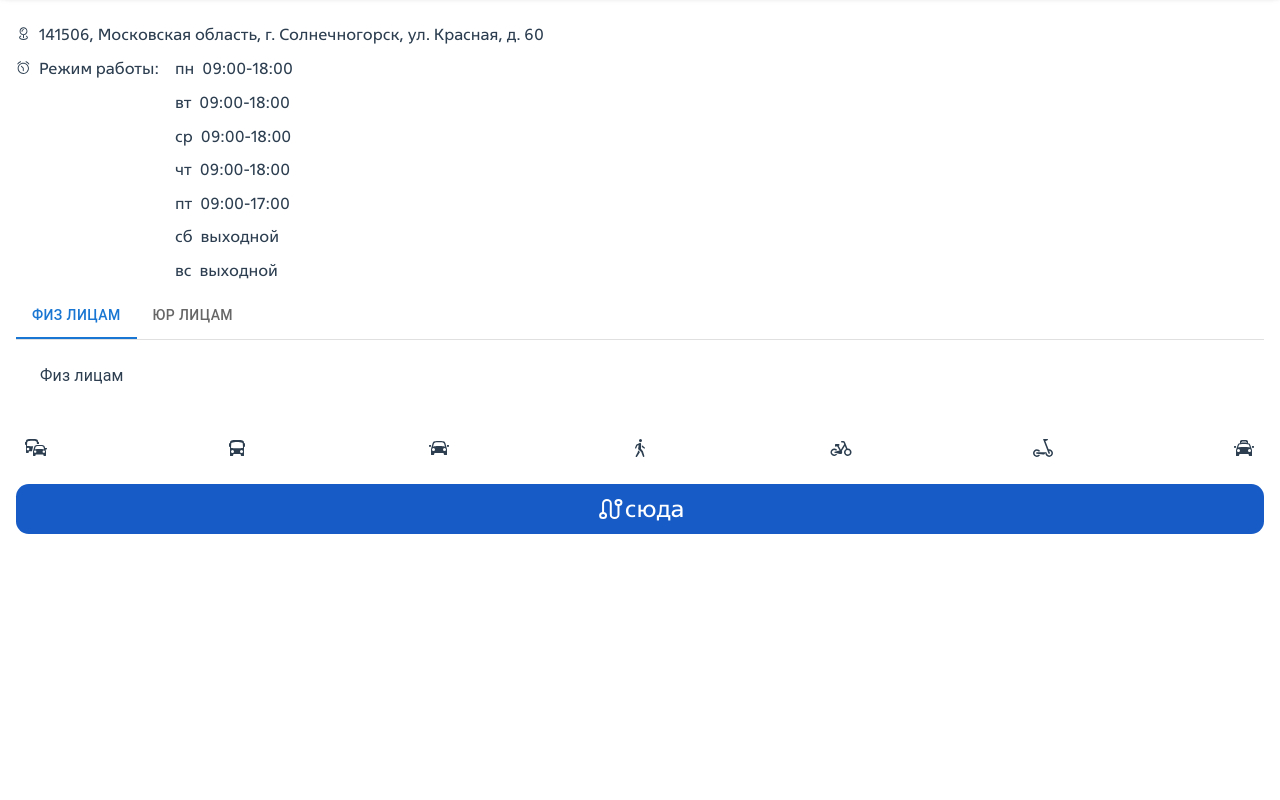
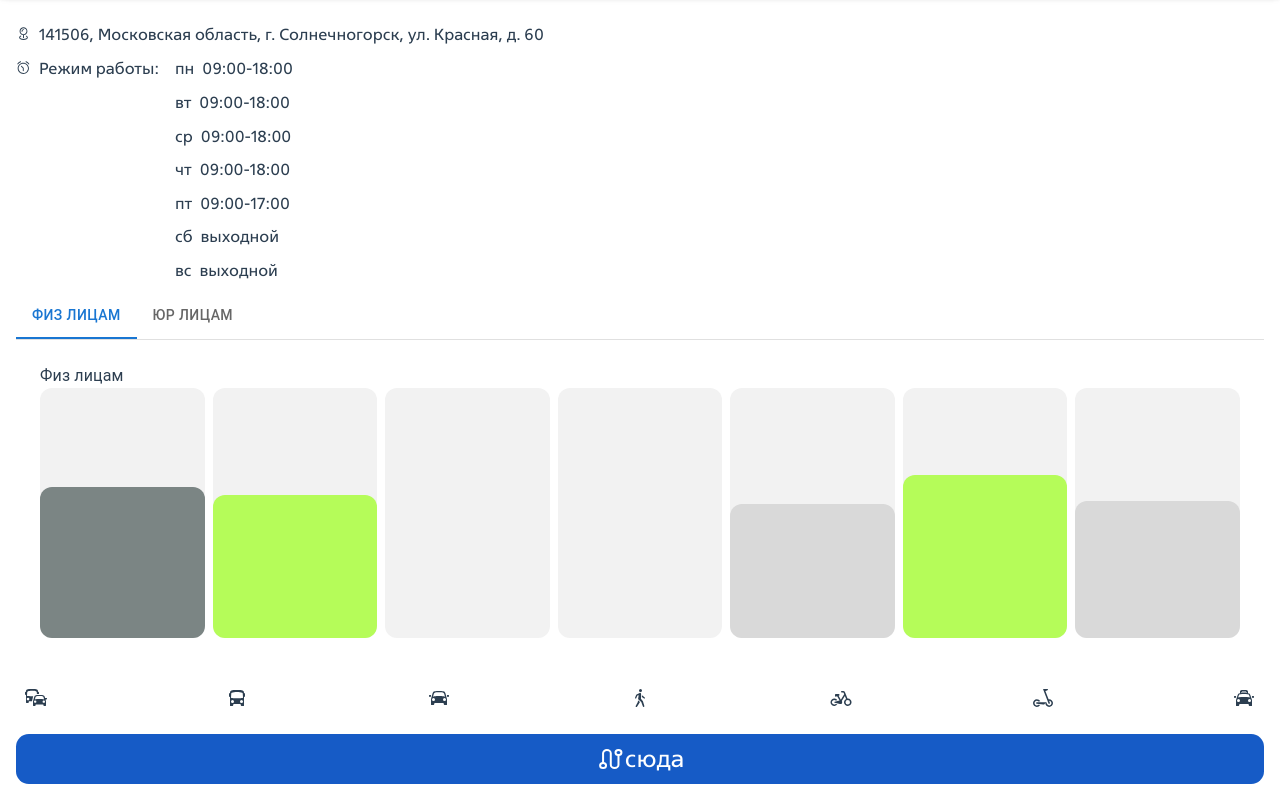
Before and after one commit to Junfrontend/moretech5, a React (Create React App) app: page / in a window 1280 px wide. Shown: the part 806-1606 px from the top of the page. Before the commit the page ends 1356 px from the top, so only its background shows below. Built offline with nearby package versions, Linux system fonts and the light colour scheme; no server answers.

Commit message:
Add chars random css

```diff
--- a/src/assets/css/base.css
+++ b/src/assets/css/base.css
@@ -6,6 +6,8 @@
     --vt-c-black: #181818;
     --vt-c-black-soft: #222222;
     --vt-c-black-mute: #282828;
+
+    --color-grey: #D9D9D9;
 
     --vt-c-indigo: #2c3e50;
 
@@ -35,7 +37,7 @@
     --section-gap: 160px;
   }
 
-  @media (prefers-color-scheme: dark) {
+  /* @media (prefers-color-scheme: dark) {
     :root {
       --color-background: var(--vt-c-black);
       --color-background-soft: var(--vt-c-black-soft);
@@ -47,7 +49,7 @@
       --color-heading: var(--vt-c-text-dark-1);
       --color-text: var(--vt-c-text-dark-2);
     }
-  }
+  } */
 
   *,
   *::before,
--- /dev/null
+++ b/src/components/OfficeDetails/OfficeChars/OfficeChar.css
@@ -0,0 +1,28 @@
+.char {
+  position: relative;
+  min-width: 1rem;
+  height: 250px;
+  flex: 1;
+  background-color: var(--vt-c-white-mute);
+  margin-right: 0.5rem;
+}
+
+.char,
+.char-cont {
+  border-radius: 12px;
+}
+
+.char-cont {
+  position: absolute;
+  right: 0;
+  left: 0;
+  bottom: 0;
+}
+
+.char:last-child {
+  margin-right: 0;
+}
+
+.office-chars {
+  display: flex;
+}
--- a/src/components/OfficeDetails/OfficeChars/OfficeChars.tsx
+++ b/src/components/OfficeDetails/OfficeChars/OfficeChars.tsx
@@ -1,8 +1,19 @@
 import React from 'react';
+import './OfficeChar.css';
 
 type CharsType = {
   day: number;
   count: number;
+};
+
+const getUniqueFromRange = (min: number, max: number) => {
+  return Math.floor(min + Math.random() * (max - min + 1));
+};
+
+const colors = ["#7B8584", "#1350AE", "#B5FC59", "#D9D9D9"];
+
+const getRandomItem = (items: string[]) => {
+  return items[getUniqueFromRange(0, items.length)];
 };
 
 const Char = ({ char }: { char: CharsType }) => {
@@ -10,19 +21,25 @@ const Char = ({ char }: { char: CharsType }) => {
 
   return (
     <>
-      {/* <div>
-        <div style={{`height: ${count}%`}}></div>
-      </div> */}
+      <div className='char'>
+        <div
+          className='char-cont'
+          style={{
+            background: getRandomItem(colors),
+            height: getUniqueFromRange(100, 200),
+          }}
+        ></div>
+      </div>
     </>
   );
 };
 
 export const OfficeChars = ({ chars }: { chars: CharsType[] }) => {
   return (
-    <>
+    <div className='office-chars'>
       {chars.map((el) => (
         <Char char={el} />
       ))}
-    </>
+    </div>
   );
 };
--- a/src/components/OfficeDetails/OfficeTabs/OfficeTabs.tsx
+++ b/src/components/OfficeDetails/OfficeTabs/OfficeTabs.tsx
@@ -3,12 +3,43 @@ import Tabs from '@mui/material/Tabs';
 import Tab from '@mui/material/Tab';
 import Typography from '@mui/material/Typography';
 import Box from '@mui/material/Box';
-
+import { OfficeChars } from '../OfficeChars/OfficeChars';
 interface TabPanelProps {
   children?: React.ReactNode;
   index: number;
   value: number;
 }
+
+const chars = [
+  {
+    day: 0,
+    count: 21,
+  },
+  {
+    day: 1,
+    count: 16,
+  },
+  {
+    day: 2,
+    count: 16,
+  },
+  {
+    day: 3,
+    count: 17,
+  },
+  {
+    day: 4,
+    count: 15,
+  },
+  {
+    day: 5,
+    count: 22,
+  },
+  {
+    day: 6,
+    count: 17,
+  },
+];
 
 function CustomTabPanel(props: TabPanelProps) {
   const { children, value, index, ...other } = props;
@@ -58,6 +89,7 @@ export default function OfficeTabs() {
       </Box>
       <CustomTabPanel value={value} index={0}>
         Физ лицам
+        <OfficeChars chars={chars}/>
       </CustomTabPanel>
       <CustomTabPanel value={value} index={1}>
         Юр лицам
```
